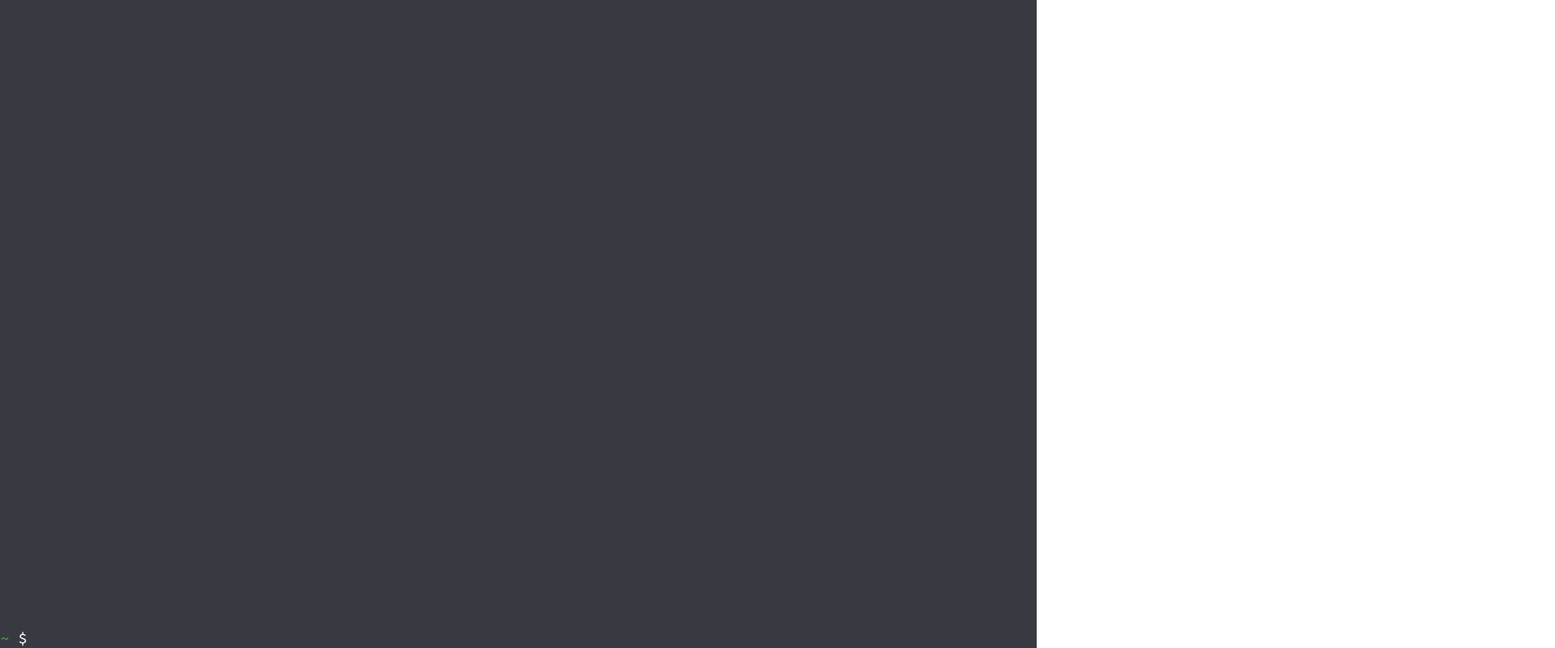
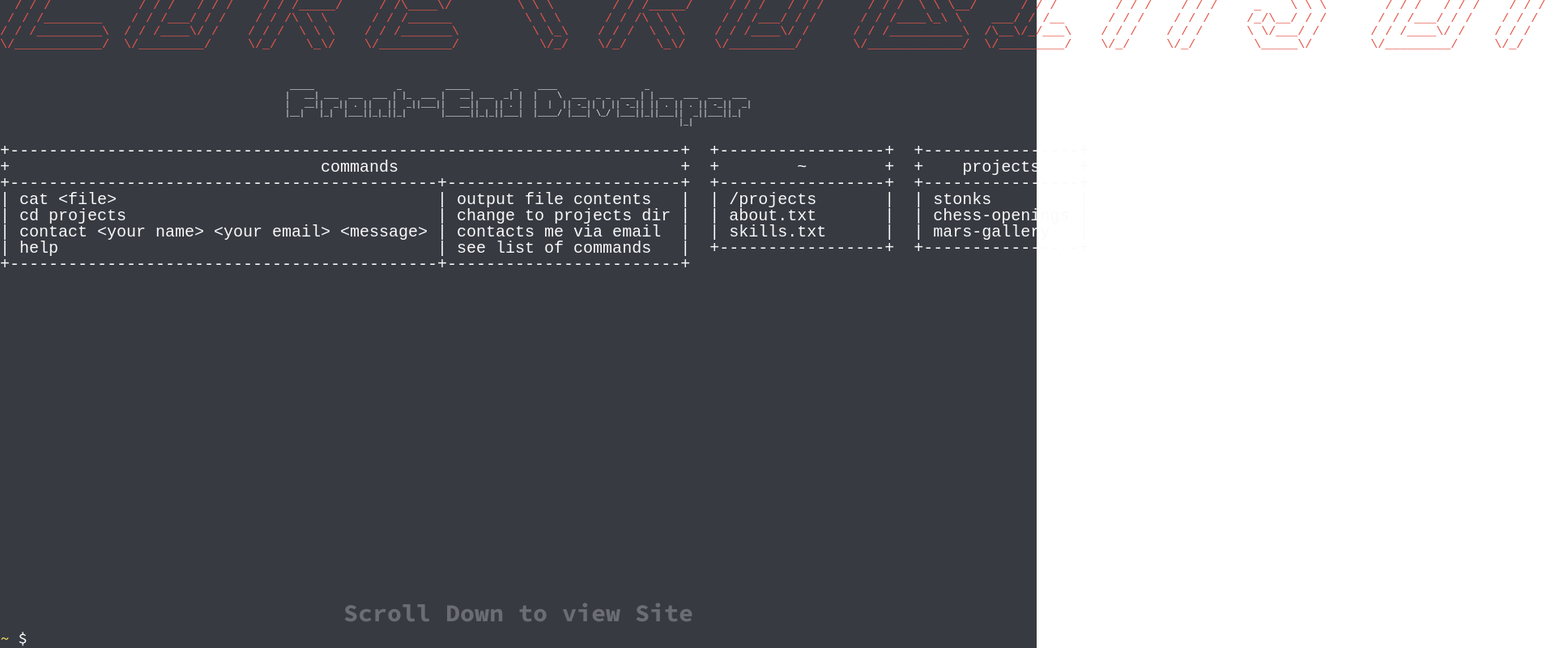
Before and after one commit to CoreyRobinsonDev/portfolio2, a React (Create React App) app: page / in a window 1280 px wide. Shown: the top 800 px of the page at 81% size, 1920 px wide, since content can reach past the window. Built offline with nearby package versions, Linux system fonts and the light colour scheme.

Commit message:
added ascii art

```diff
--- a/src/components/CLI/Input.tsx
+++ b/src/components/CLI/Input.tsx
@@ -10,6 +10,7 @@
   const [value, setValue] = useState("");
   const [historyIndex, setHistoryIndex] = useState(-1);
 
+
   const cycleHistory = (e: any) => {
     if (e.key === "ArrowUp") {
       if (historyIndex < history?.length - 1) setHistoryIndex(historyIndex + 1);
@@ -20,13 +21,16 @@
       if (historyIndex > 0) setHistoryIndex(historyIndex - 1);
       setValue(history[historyIndex]?.command)
     }
-    console.log(historyIndex)
+  }
+
+  const handleKeyUp = (e: any) => {
+    cycleHistory(e);
   }
 
   return <form className={styles.container} onSubmit={() => cli.parseCommand(value)}>
     <p className={styles.path}>{path}</p>
     <p>$</p>
-    <input className={styles.input} type="text" value={value} onChange={(e) => setValue(e.target.value)} onKeyUp={(e) => cycleHistory(e)} autoFocus />
+    <input className={styles.input} type="text" value={value} onChange={(e) => setValue(e.target.value)} onKeyUp={(e) => handleKeyUp(e)} autoFocus />
     </form>
 }
 export default Input;
--- a/src/components/CLI/Output.tsx
+++ b/src/components/CLI/Output.tsx
@@ -1,23 +1,31 @@
 import { get, History } from "../../util/helper";
+import { nameAscii, titleAscii, introAscii } from "../../util/ascii";
 import styles from "../../modules/CLI/Output.module.css";
 
 const Output = () => {
-  const history: History[] = get("history")?.reverse();
+  const history: History[] = get("history");
 
-  return <>
+  return <section>
+    <div className={styles.ascii}>
+      <pre className={styles.ascii__name}><code>{nameAscii}</code></pre>
+      <pre className={styles.ascii__title}><code>{titleAscii}</code></pre>
+      <pre className={styles.ascii__intro}><code>{introAscii}</code></pre>
+    </div>
+    <p className={styles.scroll}>Scroll Down to view Site</p>
+    <div>
     {
       history?.map((line, key) => <span className={styles.container} key={key}>
         <span className={styles.line}>
           <p className={styles.line__path}>{line.path?.join("/")}</p>
-          <p className={styles.line__command}>$ {line?.command.trim()}</p>
+          <p className={styles.line__command}>$ {line?.command}</p>
         </span>
-        {line?.command.trim() === "help"
-          ? line.output?.map((item, key2) => <span className={styles.output__help} key={key2}><p>{item[0]}</p><p>{item[1]}</p></span>)
-          : line.output?.map((item, key2) => <p className={styles.output} key={key2}>{item}</p>)
-        }
+        {line?.command === "help" && line.output?.map((item, key2) => <span className={styles.output__help} key={key2}><p>{item[0]}</p><p>{item[1]}</p></span>)}
+        {line?.command === "intro" && line.output?.map((item, key2) => <pre key={key2} className={styles.ascii__intro}><code>{item}</code></pre>)}
+        {(line?.command !== "help" && line?.command !== "intro") && line.output?.map((item, key2) => <p className={styles.output} key={key2}>{item}</p>)}
         {line.output[0] === "" ? "" : <br/>}
       </span>)
     }
-  </>
+    </div>
+  </section>
 }
 export default Output;
--- a/src/components/Header.tsx
+++ b/src/components/Header.tsx
@@ -3,7 +3,7 @@
 const Header = () => {
   return <header className={styles.container}>
     <h1 className={styles.name}>Corey <span className={styles.lastName}>Robinson</span></h1>
-    <p className={styles.title}>Web Developer | Front-End Developer</p>
+    <p className={styles.title}>Front-End Developer</p>
   </header>
 }
 export default Header;
--- a/src/modules/CLI/CLI.module.css
+++ b/src/modules/CLI/CLI.module.css
@@ -5,6 +5,7 @@
   --green: #50a14f;
   --blue: #0184bc;
   --purple: #a626a4;
+  --yellow: #F4E05D;
   --comment: #a0a1a7;
   display: flex;
   flex-direction: column-reverse;
--- a/src/modules/CLI/Input.module.css
+++ b/src/modules/CLI/Input.module.css
@@ -4,7 +4,7 @@
 }
 
 .path {
-  color: var(--green);
+  color: var(--yellow);
 }
 
 .input {
--- a/src/modules/CLI/Output.module.css
+++ b/src/modules/CLI/Output.module.css
@@ -1,10 +1,39 @@
+.ascii__name {
+  font-size: 1.5rem;
+  line-height: 1.6rem;
+  color: var(--red);
+  width: 100%;
+  text-align: center;
+}
+
+.ascii__title {
+  font-size: 1rem;
+  width: 100%;
+  text-align:center;
+}
+
+.ascii__intro {
+  line-height: 2rem;
+  margin: 0 auto;
+  width: 100%;
+}
+
+.scroll {
+  text-align: center;
+  font-weight: bold;font-size: 3rem;
+  color: var(--comment);
+  opacity: 50%;
+  margin-top: 40rem;
+}
+
+
 .line {
   display: flex;
   gap: 1rem;
 }
 
 .line__path {
-  color: var(--green);
+  color: var(--yellow);
 }
 
 .output__help {
--- a/src/util/CLI.ts
+++ b/src/util/CLI.ts
@@ -1,4 +1,5 @@
 import { get, remove, clear, create, History } from "./helper";
+import { introAscii } from "./ascii";
 
 export class CLI {
   path: string[];
@@ -10,7 +11,7 @@
     this.path = get("path") ? get("path") : create("path", ["~"]);
     this.history = get("history") ? get("history") : [];
     this.currentDir = create("currentDir", this.path[this.path.length - 1]);
-    this.directories = get("directories") ? get("directories") : ["~"];
+    this.directories = get("directories") ? get("directories") : ["~", "~/projects", "~/about.txt", "~/skills.txt"];
   }
 
   updatePath() {
@@ -84,7 +85,7 @@
           dirArr.pop();
         }
         if (dirArr.length === 0) continue;
-        list.push(`/${dirArr[0]}`)
+        list.push(`${dirArr[0].includes(".") ? "" : "/"}${dirArr[0]}`)
       }
     }
     return list.length ? list : [""];
@@ -110,7 +111,7 @@
           ["help", "- see list of commands"],
           ["cd <dir>", "- change to directory <dir>"],
           ["cd", "- change to home"],
-          ["ls", "- directory listing"],
+          ["ls", "- list directories"],
           ["pwd", "- print working directory"],
           ["mkdir <dir>", "- make directory <dir>"],
           ["rm <file>", "- remove <file>"],
@@ -119,11 +120,12 @@
           ["cp <dir1> <dir2>", "- copy <dir1> to <dir2>"],
           ["mv <file1> <file2>", "- rename or move <file1> to <file2>. If <file2> is an existing directory, moves into directory <file2>"],
           ["touch <file>", "- create or update <file>"],
-          ["cat > <file>", "- places standard input into <file>"],
+          ["cat <file>", "- output <file> contents"],
           ["more <file>", "- output contents of <file>"],
           ["head <file>", "- output first 10 lines of <file>"],
           ["tail <file>", "- output last 10 lines of <file>"],
           ["date", "- show the current date and time"],
+          ["intro", "- output this site's intro panel"],
           ["clear", "- clear commands"],
           ["clearLocal", "- clear local history"]
         ]
@@ -149,12 +151,15 @@
       case "date":
         output = [this.date()];
         break;
+      case "intro":
+        output = [introAscii];
+        break;
       default:
         output = [`bash: ${command}: command not found`];
     }
 
     if (command !== "clear" && command !== "clearLocal") {
-      this.history.push({ command: `${command} ${value1 ? value1 : ""} ${value2 ? value2 : ""}`, output, path: this.path });
+      this.history.push({ command: `${command} ${value1 ? value1 : ""} ${value2 ? value2 : ""}`.trim(), output, path: this.path });
       this.updateHistory();
     }
   }
--- /dev/null
+++ b/src/util/ascii.ts
@@ -0,0 +1,36 @@
+import { dir } from "console";
+
+export const nameAscii = `
+          _               _                _               _       _        _              _               _                  _                  _              _                  _                 _                _
+        /\\ \\             /\\ \\             /\\ \\            /\\ \\    /\\ \\     /\\_\\           /\\ \\            /\\ \\               / /\\               /\\ \\           /\\ \\     _         / /\\              /\\ \\             /\\ \\     _
+       /  \\ \\           /  \\ \\           /  \\ \\          /  \\ \\   \\ \\ \\   / / /          /  \\ \\          /  \\ \\             / /  \\              \\ \\ \\         /  \\ \\   /\\_\\      / /  \\            /  \\ \\           /  \\ \\   /\\_\\
+      / /\\ \\ \\         / /\\ \\ \\         / /\\ \\ \\        / /\\ \\ \\   \\ \\ \\_/ / /          / /\\ \\ \\        / /\\ \\ \\           / / /\\ \\             /\\ \\_\\       / /\\ \\ \\_/ / /     / / /\\ \\__        / /\\ \\ \\         / /\\ \\ \\_/ / /
+     / / /\\ \\ \\       / / /\\ \\ \\       / / /\\ \\_\\      / / /\\ \\_\\   \\ \\___/ /          / / /\\ \\_\\      / / /\\ \\ \\         / / /\\ \\ \\           / /\\/_/      / / /\\ \\___/ /     / / /\\ \\___\\      / / /\\ \\ \\       / / /\\ \\___/ /
+    / / /  \\ \\_\\     / / /  \\ \\_\\     / / /_/ / /     / /_/_ \\/_/    \\ \\ \\_/          / / /_/ / /     / / /  \\ \\_\\       / / /\\ \\_\\ \\         / / /        / / /  \\/____/      \\ \\ \\ \\/___/     / / /  \\ \\_\\     / / /  \\/____/
+   / / /    \\/_/    / / /   / / /    / / /__\\/ /     / /____/\\        \\ \\ \\          / / /__\\/ /     / / /   / / /      / / /\\ \\ \\___\\       / / /        / / /    / / /        \\ \\ \\          / / /   / / /    / / /    / / /
+  / / /            / / /   / / /    / / /_____/     / /\\____\\/         \\ \\ \\        / / /_____/     / / /   / / /      / / /  \\ \\ \\__/      / / /        / / /    / / /     _    \\ \\ \\        / / /   / / /    / / /    / / /
+ / / /________    / / /___/ / /    / / /\\ \\ \\      / / /______          \\ \\ \\      / / /\\ \\ \\      / / /___/ / /      / / /____\\_\\ \\    ___/ / /__      / / /    / / /     /_/\\__/ / /       / / /___/ / /    / / /    / / /
+/ / /_________\\  / / /____\\/ /    / / /  \\ \\ \\    / / /_______\\          \\ \\_\\    / / /  \\ \\ \\    / / /____\\/ /      / / /__________\\  /\\__\\/_/___\\    / / /    / / /      \\ \\/___/ /       / / /____\\/ /    / / /    / / /
+\\/____________/  \\/_________/     \\/_/    \\_\\/    \\/__________/           \\/_/    \\/_/    \\_\\/    \\/_________/       \\/_____________/  \\/_________/    \\/_/     \\/_/        \\_____\\/        \\/_________/     \\/_/     \\/_/
+
+`;
+export const titleAscii = `
+
+ _____                 _         _____         _    ____                  _
+|   __| ___  ___  ___ | |_  ___ |   __| ___  _| |  |    \\  ___  _ _  ___ | | ___  ___  ___  ___
+|   __||  _|| . ||   ||  _||___||   __||   || . |  |  |  || -_|| | || -_|| || . || . || -_||  _|
+|__|   |_|  |___||_|_||_|       |_____||_|_||___|  |____/ |___| \\_/ |___||_||___||  _||___||_|
+                                                                                 |_|
+`;
+
+
+export const introAscii = `
++---------------------------------------------------------------------+  +-----------------+  +----------------+
++                                commands                             +  +        ~        +  +    projects    +
++--------------------------------------------+------------------------+  +-----------------+  +----------------+
+| cat <file>                                 | output file contents   |  | /projects       |  | stonks         |
+| cd projects                                | change to projects dir |  | about.txt       |  | chess-openings |
+| contact <your name> <your email> <message> | contacts me via email  |  | skills.txt      |  | mars-gallery   |
+| help                                       | see list of commands   |  +-----------------+  +----------------+
++--------------------------------------------+------------------------+
+`;
```
Also changed, not shown: src/util/helper.ts (line endings or trailing spaces).
